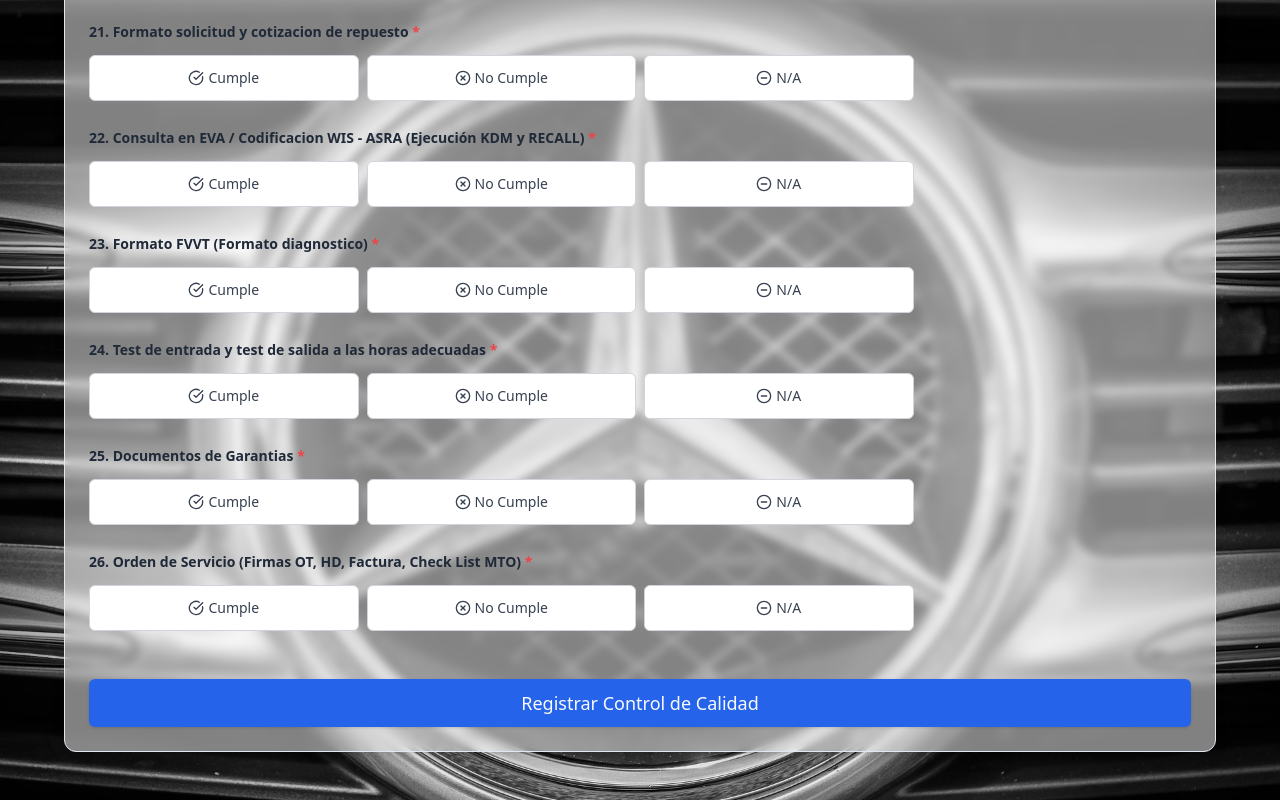
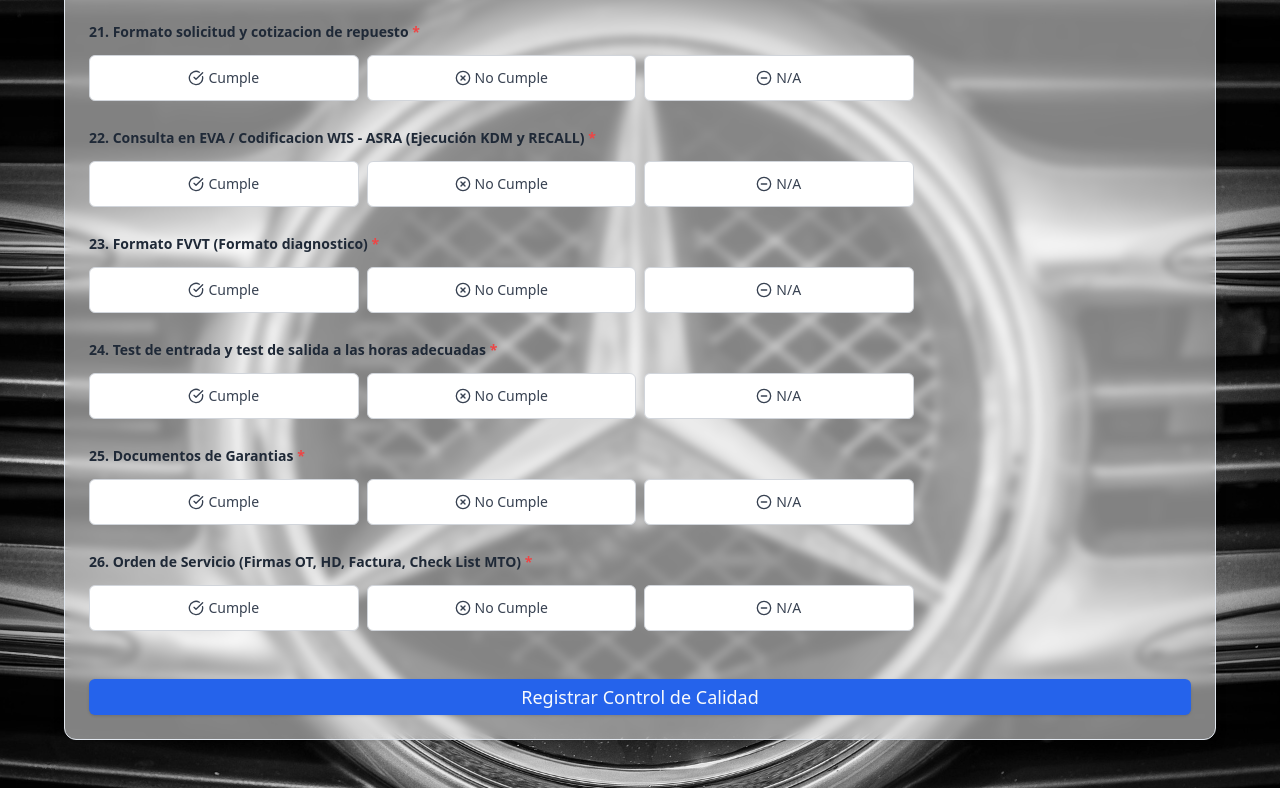
Before and after one commit to MoisesArias/formulario-inspeccion-calidad-final, a React (Vite) app: page / in a window 1280 px wide. Shown: the part 2568-3368 px from the top of the page. Built offline with nearby package versions, Linux system fonts and the light colour scheme.

Commit message:
mejorando visualizacion de botones submit

```diff
--- a/src/App.tsx
+++ b/src/App.tsx
@@ -445,7 +445,10 @@ export default function VehicleInspectionForm() {
             <p className="text-gray-600 mb-6">
               El control de calidad del vehículo ha sido registrado exitosamente.
             </p>
-            <Button onClick={resetForm} className="w-full max-w-xs">
+            <Button
+              onClick={resetForm}
+              className="w-full max-w-xs px-4 py-3 text-sm md:text-base whitespace-normal text-center break-words flex items-center justify-center"
+            >
               Realizar Nuevo Control de Calidad
             </Button>
           </CardContent>
@@ -675,7 +678,7 @@ export default function VehicleInspectionForm() {
               <div className="pt-4">
                 <Button
                   type="submit"
-                  className="w-full py-6 text-lg"
+                  className="w-full py-4 px-4 text-sm md:text-lg whitespace-normal text-center break-words flex items-center justify-center"
                   disabled={isSubmitting}
                 >
                   {isSubmitting ? (
```
